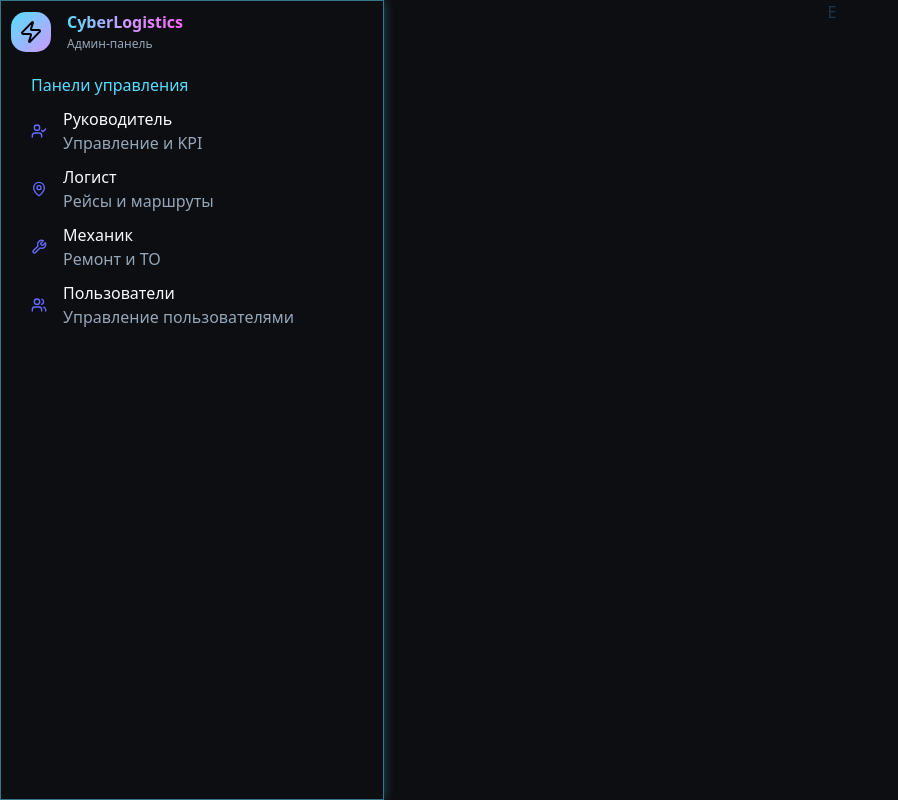
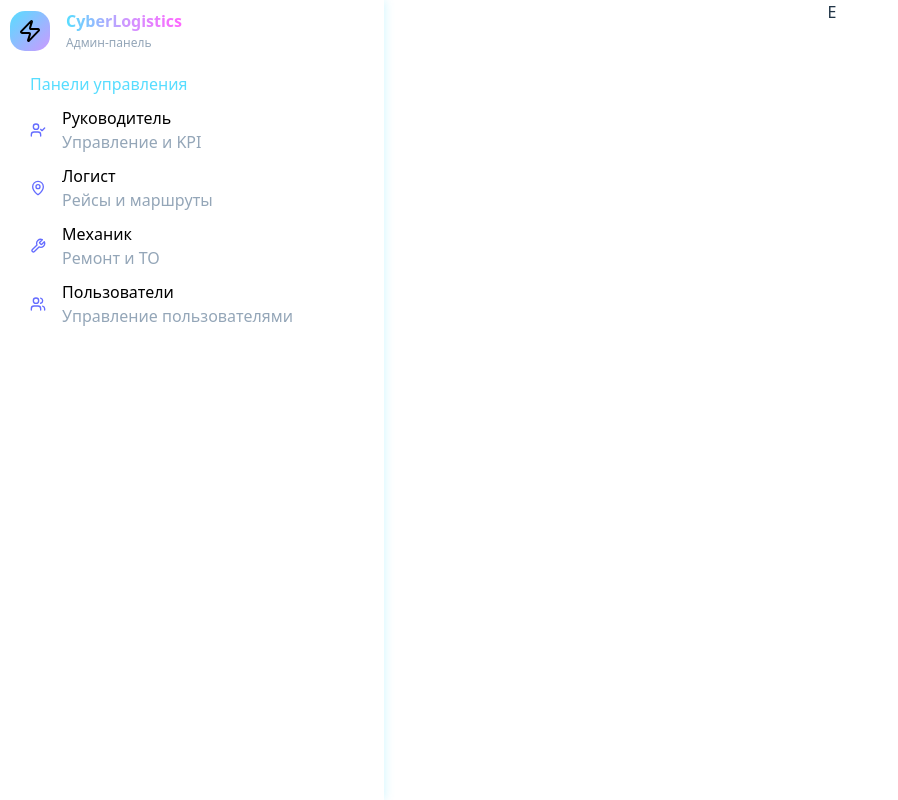
Before and after one commit to webobscure/LogisticPanel, a React (Vite) app: page /admin in a window 1280 px wide. Shown: the whole page, without its empty margins (0-898 px from the left). Built offline with nearby package versions, Linux system fonts and the light colour scheme.

Commit message:
убран темный бек

```diff
--- a/src/App.css
+++ b/src/App.css
@@ -9,15 +9,13 @@ body {
   display: flex;
   justify-content: center;
   align-items: center;
-  background-color: hsl(var(--background));
+  background: #fff;
 }
 #root {
   text-align: center;
 }
 
-body {
-  background-color: hsl(var(--background));
-}
+
 .greetings-button {
   transition: 0.2s ease-in;
 }
--- a/src/pages/AdminPage/AdminPage.css
+++ b/src/pages/AdminPage/AdminPage.css
@@ -21,7 +21,6 @@ body {
     box-sizing: border-box;
 }
 .border-glow {
-    border: 1px solid hsl(var(--primary) / 0.5);
     box-shadow: 0 0 10px hsl(var(--primary) / 0.3);
 }
 .admin-panel-container__right {
@@ -58,7 +57,7 @@ body {
     align-items: baseline;
 }
 .admin-panel-user-role_title {
-    color: rgb(248, 250, 252);
+    color: #000;
 }
 .admin-panel-user-role_descr {
     color: rgb(148, 166, 184);
```
Also changed, not shown: src/components/ui/button.jsx (added).
